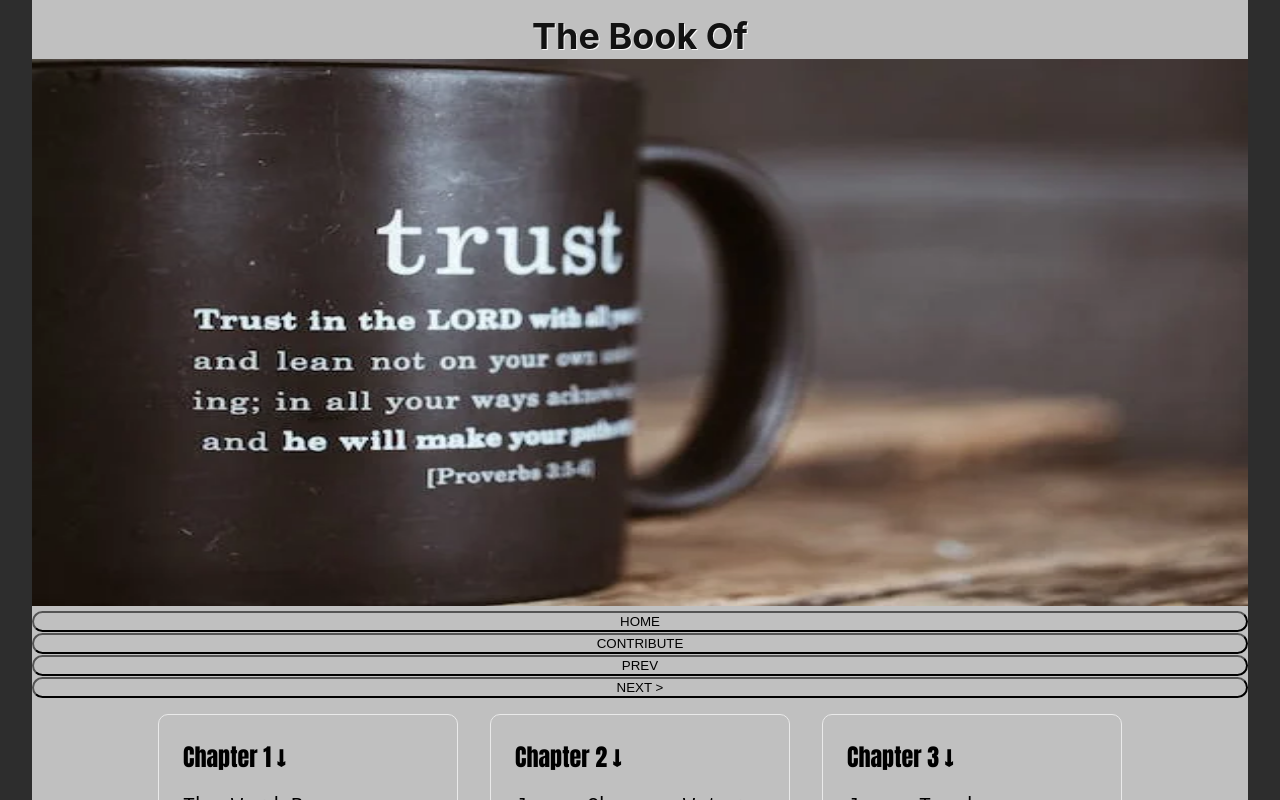
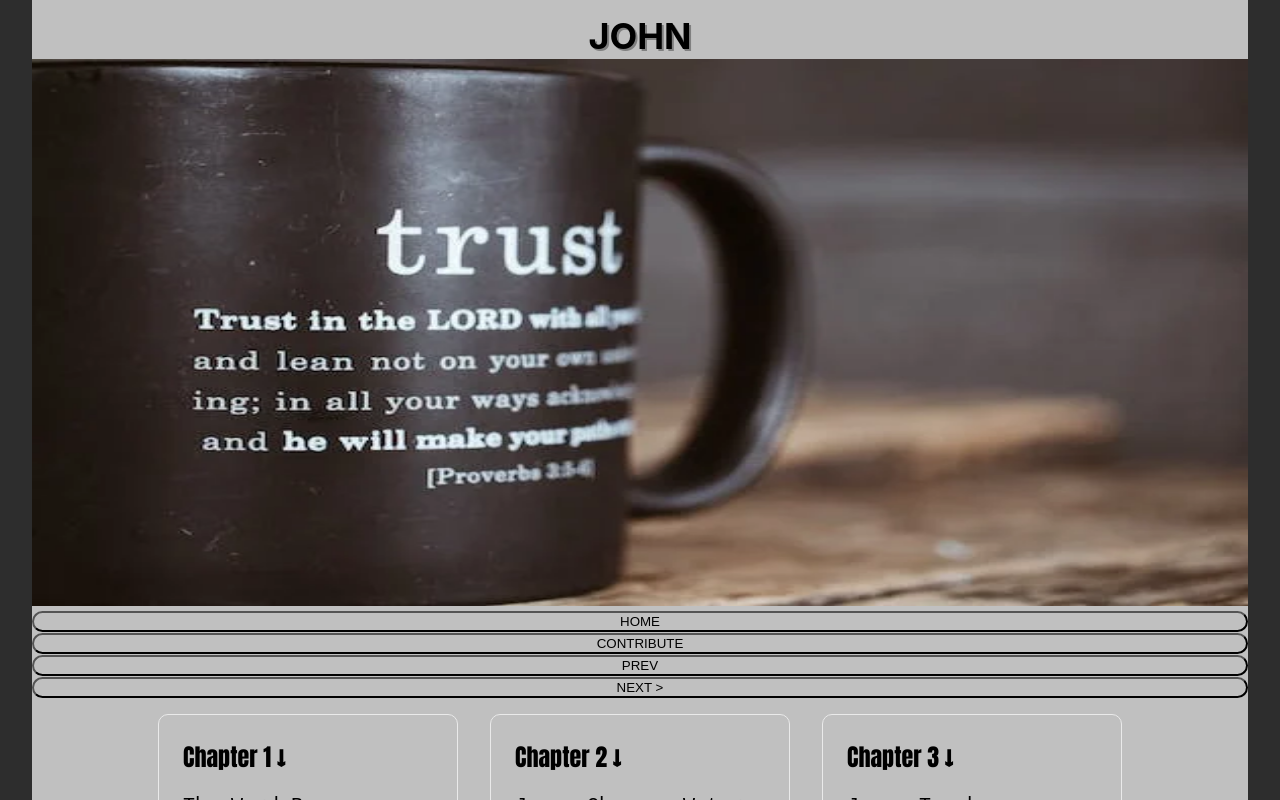
Before and after one commit to jnutt367/john, a Next.js app: page / in a window 1280 px wide. Shown: the top 800 px of the page. Built offline with nearby package versions, Linux system fonts and the light colour scheme.

Commit message:
Update index.js
Change title back to john

```diff
--- a/pages/index.js
+++ b/pages/index.js
@@ -14,7 +14,7 @@ export default function Home() {
 
       <main className={styles.main}>
         <h1 className={styles.title}>
-           <a href="https://en.wikipedia.org/wiki/Gospel_of_John">The Book Of</a>
+          JOHN
         </h1>
          <div className={styles.hero}>
        <Image
```
